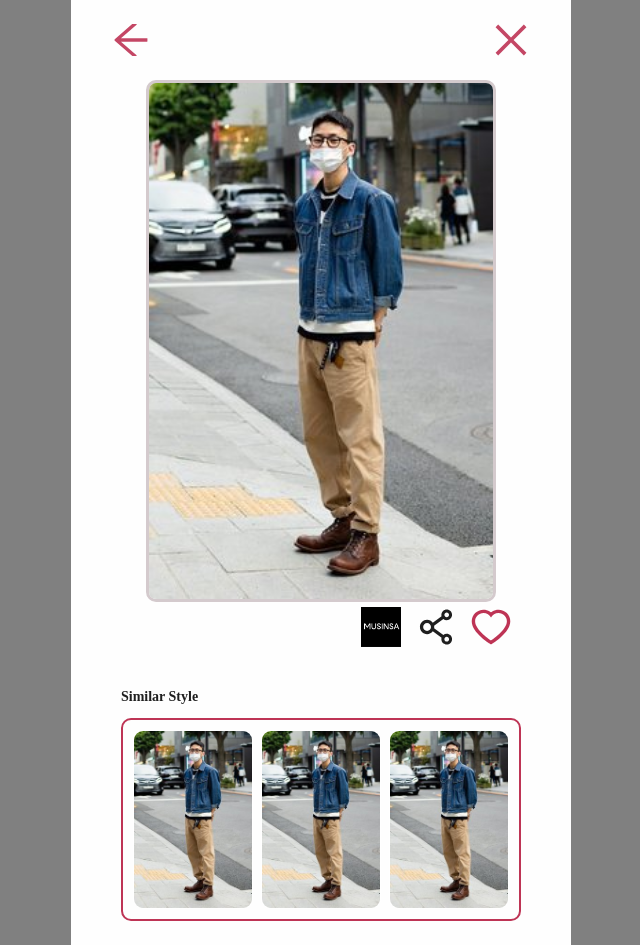
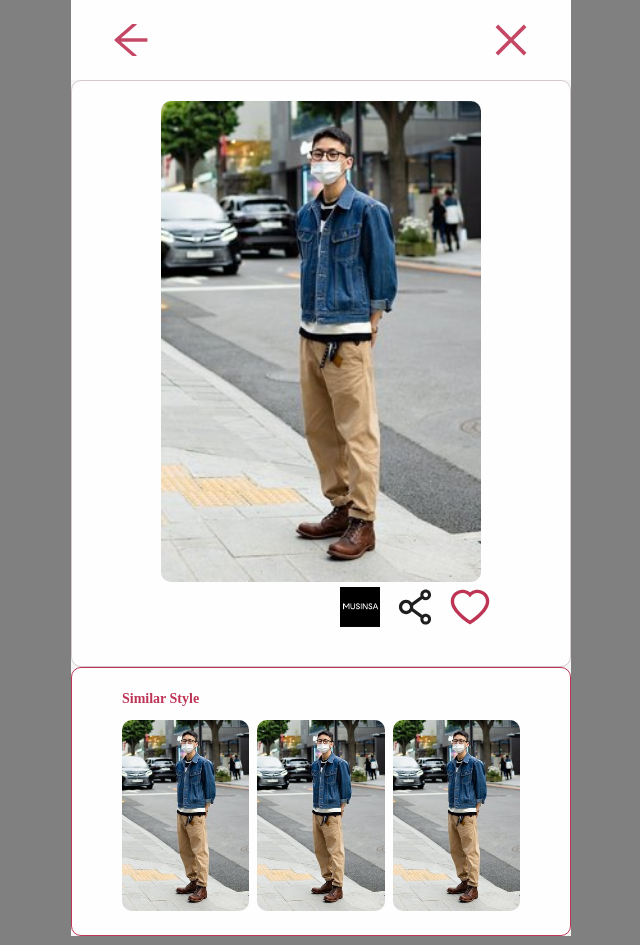
Before and after one commit to Lv2-Recsys-01/styl-frontend, a React (Create React App) app: page /detail in a window 1280 px wide. Shown: the whole page, without its empty margins (319-959 px from the left). Built offline with nearby package versions, Linux system fonts and the light colour scheme.

Commit message:
chore: change design

```diff
--- a/src/pages/DetailPage/index.css
+++ b/src/pages/DetailPage/index.css
@@ -26,12 +26,16 @@
     text-align: center;
     width:100%;
     background-color: var(--background);
+    border: solid 1px var(--graylilac);
+    border-radius: 10px;
+    padding: 20px;
   }
+
 
   .detail .content .codi{
     border-radius: 10px;
     width:70%;
-    border: solid 3px var(--graylilac);
+    /* border: solid 3px var(--graylilac); */
   }
 
   .detail .content .options{
@@ -61,25 +65,25 @@
 
   .detail .footer {
       background-color: var(--background);
+      border: solid 1px var(--vivamagenta);
+      border-radius: 10px;
   }
 
   .detail .similar{
     display: flex;
     justify-content: center;
     width:100%;
-    border: 2px solid var(--vivamagenta) ;
     border-radius: 10px;
-    padding:10px;
   }
 
   .detail .footer .description{
     font-family: 'Noto Serif KR', serif;
     font-weight: 600;
     text-align: left;
+    color:var(--vivamagenta);
   }
 
   .detail .similar img {
     width: 100%;
     border-radius: 10px;
-    border: 1px solid var(--background);
   }
```
